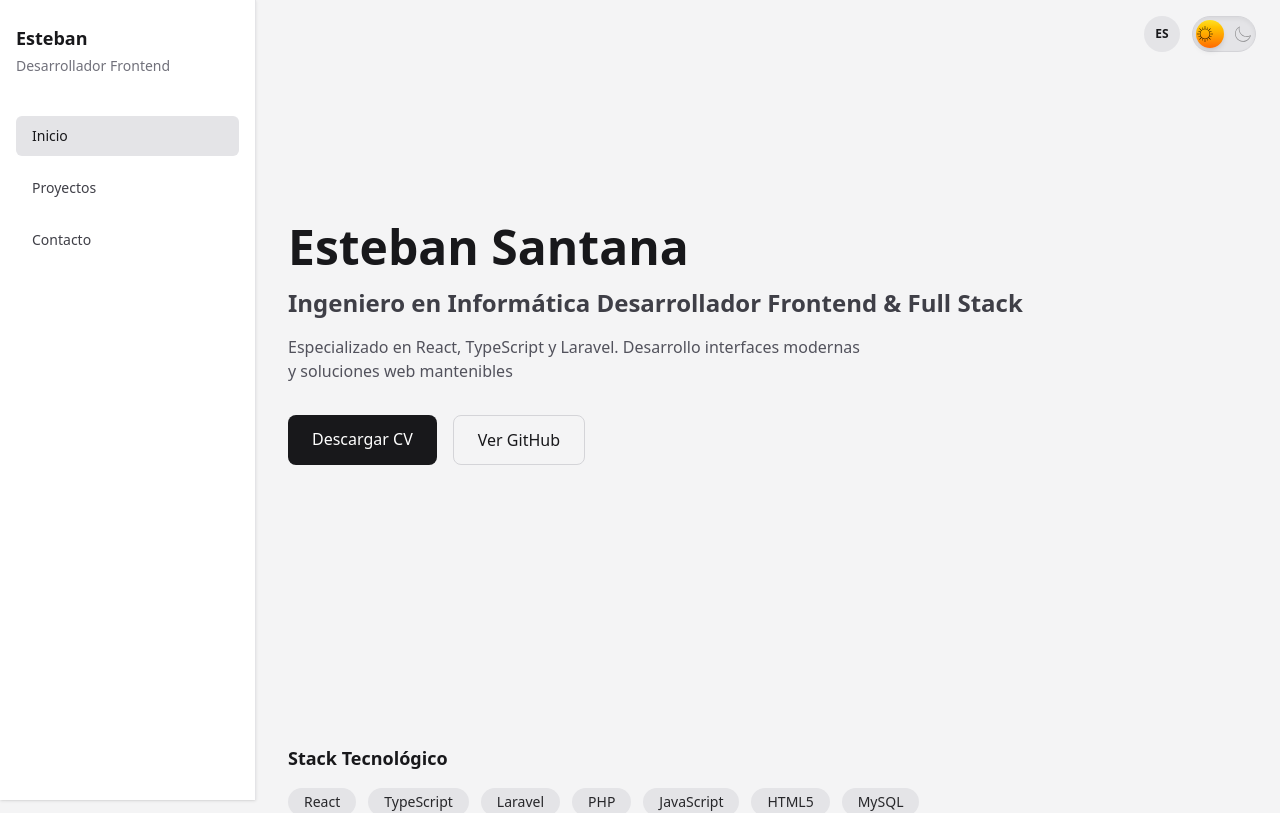
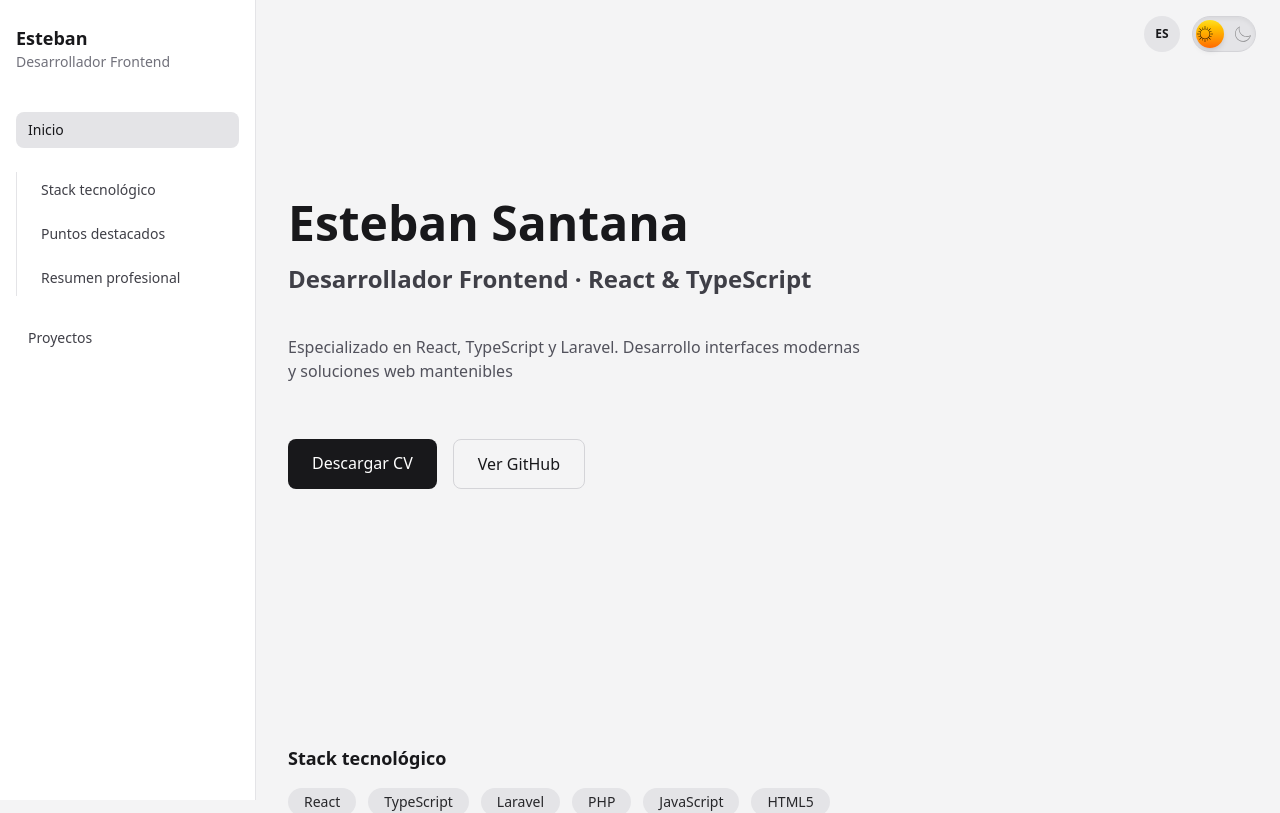
Before and after one commit to bsantanag95/proyecto_portafolio, a React (Vite) app: page / in a window 1280 px wide. Shown: the top 813 px of the page. Built offline with nearby package versions, Linux system fonts and the light colour scheme.

Commit message:
feat(sidebar): improve sidebar adding scroll to section function

```diff
--- a/src/components/Sidebar/Sidebar.tsx
+++ b/src/components/Sidebar/Sidebar.tsx
@@ -1,61 +1,55 @@
 import { useEffect, useRef } from "react";
 import { useSidebar } from "../../context/ui";
 import SidebarItem from "./SidebarItem";
-import { menuItems } from "../../data/menu";
 import { useLanguage } from "../../hooks/useLanguage";
+import { scrollToSection } from "../../utils/scrollToSection";
 
 const Sidebar = () => {
   const { isOpen, close } = useSidebar();
   const { t } = useLanguage();
   const sidebarRef = useRef<HTMLDivElement>(null);
 
+  /* ESC */
   useEffect(() => {
     if (!isOpen) return;
 
-    const handleKeyDown = (event: KeyboardEvent) => {
-      if (event.key === "Escape") {
-        close();
-      }
+    const handleKeyDown = (e: KeyboardEvent) => {
+      if (e.key === "Escape") close();
     };
 
     document.addEventListener("keydown", handleKeyDown);
-
-    return () => {
-      document.removeEventListener("keydown", handleKeyDown);
-    };
+    return () => document.removeEventListener("keydown", handleKeyDown);
   }, [isOpen, close]);
 
+  /* Focus trap */
   useEffect(() => {
     if (!isOpen || !sidebarRef.current) return;
 
-    const focusableElements = sidebarRef.current.querySelectorAll<HTMLElement>(
-      'a, button, textarea, input, select, [tabindex]:not([tabindex="-1"])'
+    const focusables = sidebarRef.current.querySelectorAll<HTMLElement>(
+      'a, button, [tabindex]:not([tabindex="-1"])'
     );
 
-    const first = focusableElements[0];
-    const last = focusableElements[focusableElements.length - 1];
+    const first = focusables[0];
+    const last = focusables[focusables.length - 1];
 
     first?.focus();
 
-    const handleTab = (event: KeyboardEvent) => {
-      if (event.key !== "Tab") return;
+    const handleTab = (e: KeyboardEvent) => {
+      if (e.key !== "Tab") return;
 
-      if (event.shiftKey && document.activeElement === first) {
-        event.preventDefault();
+      if (e.shiftKey && document.activeElement === first) {
+        e.preventDefault();
         last?.focus();
       }
 
-      if (!event.shiftKey && document.activeElement === last) {
-        event.preventDefault();
+      if (!e.shiftKey && document.activeElement === last) {
+        e.preventDefault();
         first?.focus();
       }
     };
 
     document.addEventListener("keydown", handleTab);
-
-    return () => {
-      document.removeEventListener("keydown", handleTab);
-    };
+    return () => document.removeEventListener("keydown", handleTab);
   }, [isOpen]);
 
   return (
@@ -66,52 +60,66 @@ const Sidebar = () => {
           onClick={close}
           className="
             fixed inset-0 z-10
-      bg-zinc-50 dark:bg-zinc-900
+            bg-zinc-100/80 dark:bg-zinc-900/80
             backdrop-blur-sm
-      transition-opacity
-      duration-300
             md:hidden
           "
         />
       )}
 
       <aside
+        ref={sidebarRef}
         className={`
           fixed left-0 top-0 z-20
           h-screen w-64
           bg-white dark:bg-zinc-900
           border-r border-zinc-200 dark:border-zinc-800
-    shadow-sm dark:shadow-none
           px-4 py-6
-
-    transition-[background-color,border-color,box-shadow,transform]
-    duration-300 ease-in-out
-
+          transition-transform duration-300 ease-in-out
           ${isOpen ? "translate-x-0" : "-translate-x-full"}
           md:translate-x-0
         `}
       >
         {/* Header */}
-        <div className="mb-10 space-y-1">
+        <div className="mb-10">
           <h1 className="text-lg font-semibold text-zinc-900 dark:text-zinc-100">
             {t.sidebar.title}
           </h1>
-
           <p className="text-sm text-zinc-500 dark:text-zinc-400">
             {t.sidebar.subtitle}
           </p>
         </div>
 
         {/* Navigation */}
-        <nav className="space-y-3 mt-2">
-          {menuItems.map((item) => (
+        <nav className="space-y-6">
+          {/* Inicio */}
+          <SidebarItem label={t.sidebar.home} path="/" onClick={close} />
+
+          {/* Secciones Home */}
+          <div className="space-y-2 border-l border-zinc-200 dark:border-zinc-700 pl-3">
             <SidebarItem
-              key={item.path}
-              path={item.path}
-              label={t.sidebar[item.key]}
+              label={t.home.techStack}
+              action={() => scrollToSection("tech")}
               onClick={close}
             />
-          ))}
+            <SidebarItem
+              label={t.home.highlightsTitle}
+              action={() => scrollToSection("highlights")}
+              onClick={close}
+            />
+            <SidebarItem
+              label={t.home.summaryTitle}
+              action={() => scrollToSection("summary")}
+              onClick={close}
+            />
+          </div>
+
+          {/* Proyectos */}
+          <SidebarItem
+            label={t.sidebar.projects}
+            path="/projects"
+            onClick={close}
+          />
         </nav>
       </aside>
     </>
--- a/src/components/Sidebar/SidebarItem.tsx
+++ b/src/components/Sidebar/SidebarItem.tsx
@@ -1,28 +1,47 @@
 import { NavLink } from "react-router-dom";
 
 interface Props {
-  path: string;
   label: string;
+  path?: string;
   onClick?: () => void;
+  action?: () => void;
 }
 
-const SidebarItem = ({ path, label, onClick }: Props) => {
+const SidebarItem = ({ label, path, onClick, action }: Props) => {
+  if (action) {
+    return (
+      <button
+        onClick={() => {
+          action();
+          onClick?.();
+        }}
+        className="
+          w-full text-left
+          rounded-lg px-3 py-2
+          text-sm font-medium
+          text-zinc-700 dark:text-zinc-300
+          hover:bg-zinc-200 dark:hover:bg-zinc-800
+          transition
+        "
+      >
+        {label}
+      </button>
+    );
+  }
+
   return (
     <NavLink
-      to={path}
+      to={path!}
       onClick={onClick}
       className={({ isActive }) =>
         `
-  block rounded-md px-4 py-2.5
-  text-sm font-medium
-  transition-colors duration-200
-
-  ${
-    isActive
-      ? "bg-zinc-200 text-zinc-900 dark:bg-zinc-800 dark:text-zinc-100"
-      : "text-zinc-700 hover:bg-zinc-100 dark:text-zinc-300 dark:hover:bg-zinc-800"
-  }
-  `
+        block rounded-lg px-3 py-2 text-sm font-medium transition
+        ${
+          isActive
+            ? "bg-zinc-200 dark:bg-zinc-800 text-zinc-900 dark:text-zinc-100"
+            : "text-zinc-700 dark:text-zinc-300 hover:bg-zinc-200 dark:hover:bg-zinc-800"
+        }
+      `
       }
     >
       {label}
--- a/src/i18n/en.ts
+++ b/src/i18n/en.ts
@@ -12,7 +12,7 @@ export const en = {
   home: {
     //HERO
     heading: 'Hi, I’m Esteban',
-    role: 'Computer Engineer\nFrontend & Full Stack Developer',
+    role: 'Frontend Developer · React & TypeScript',
     specialization: 'Specialized in React, TypeScript, and Laravel.\nI build modern interfaces and maintainable web solutions',
     description: 'Frontend developer focused on building modern experiences.',
 
@@ -25,12 +25,14 @@ export const en = {
 
     //SUMMARY
     summary: 'I am a frontend developer with experience in creating modern and efficient web applications. I specialize in React and TypeScript, and I enjoy building attractive and functional user interfaces.',
+    summaryTitle: 'Summary',
 
     //HIGHLIGHTS
     highlights: [
       'Frontend developer with experience in React and TypeScript.',
       'Passionate about building attractive and functional user interfaces.',
     ],
+    highlightsTitle: 'Highlights',
   },
     projects: {
     breadcrumb: "Projects",
--- a/src/i18n/es.ts
+++ b/src/i18n/es.ts
@@ -12,7 +12,7 @@ export const es = {
   home: {
     //HERO
     heading: 'Hola, soy Esteban',
-    role: 'Ingeniero en Informática\nDesarrollador Frontend & Full Stack',
+    role: 'Desarrollador Frontend · React & TypeScript',
     specialization: 'Especializado en React, TypeScript y Laravel.\nDesarrollo interfaces modernas y soluciones web mantenibles',
     description: 'Desarrollador frontend enfocado en crear experiencias modernas.',
 
@@ -21,16 +21,18 @@ export const es = {
     viewGithub: 'Ver GitHub',
 
     //TECH STACK
-    techStack: 'Stack Tecnológico',
+    techStack: 'Stack tecnológico',
 
     //SUMMARY
     summary: 'Soy un desarrollador frontend con experiencia en la creación de aplicaciones web modernas y eficientes. Me especializo en React y TypeScript, y disfruto construir interfaces de usuario atractivas y funcionales.',
+    summaryTitle: 'Resumen profesional',
 
     //HIGHLIGHTS
     highlights: [
       'Desarrollador frontend con experiencia en React y TypeScript.',
       'Apasionado por construir interfaces de usuario atractivas y funcionales.',
     ],
+    highlightsTitle: 'Puntos destacados',
   },
     projects: {
     breadcrumb: "Proyectos",
--- a/src/pages/Home/Hero.tsx
+++ b/src/pages/Home/Hero.tsx
@@ -4,7 +4,7 @@ function Hero() {
   const { t } = useLanguage();
 
   return (
-    <section className="min-h-[80vh] flex flex-col justify-center">
+    <section className="max-w-3xl space-y-6 min-h-[80vh] flex flex-col justify-center">
       <h1 className="text-3xl sm:text-4xl md:text-5xl font-bold mb-4">
         Esteban Santana
       </h1>
--- a/src/pages/Home/Home.tsx
+++ b/src/pages/Home/Home.tsx
@@ -3,10 +3,18 @@ import { Hero, Techstack, Summary, Highlights } from "./";
 function Home() {
   return (
     <section className="space-y-16 sm:space-y-20">
-      <Hero />
-      <Techstack />
-      <Summary />
-      <Highlights />
+      <section id="hero">
+        <Hero />
+      </section>
+      <section id="techstack">
+        <Techstack />
+      </section>
+      <section id="summary">
+        <Summary />
+      </section>
+      <section id="highlights">
+        <Highlights />
+      </section>
     </section>
   );
 }
--- a/src/pages/Home/Techstack.tsx
+++ b/src/pages/Home/Techstack.tsx
@@ -19,7 +19,7 @@ function Techstack() {
         {t.home.techStack}
       </h3>
 
-      <ul className="flex flex-wrap gap-2 sm:gap-3">
+      <ul className="flex flex-wrap gap-3 max-w-xl sm:gap-3">
         {stack.map((tech) => (
           <li
             key={tech}
--- /dev/null
+++ b/src/utils/scrollToSection.ts
@@ -0,0 +1,4 @@
+export const scrollToSection = (id: string) => {
+  const element = document.getElementById(id);
+  element?.scrollIntoView({ behavior: "smooth" });
+};
```
Lines whose indentation alone changed are shown as unchanged.
